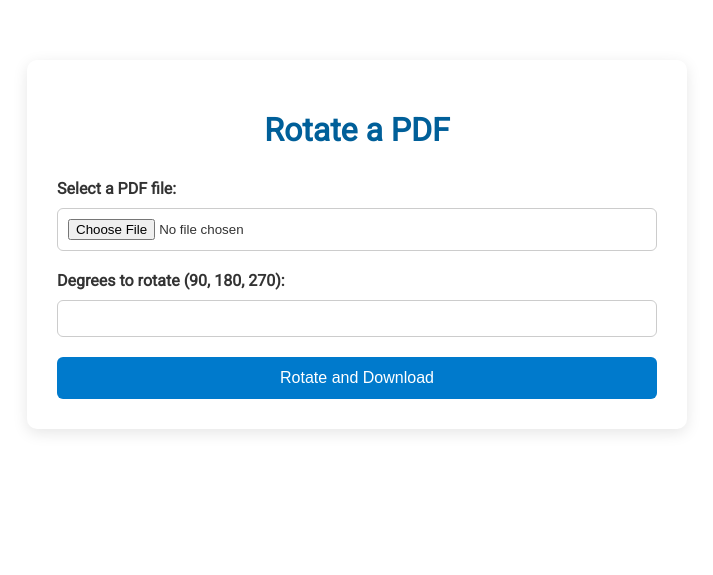
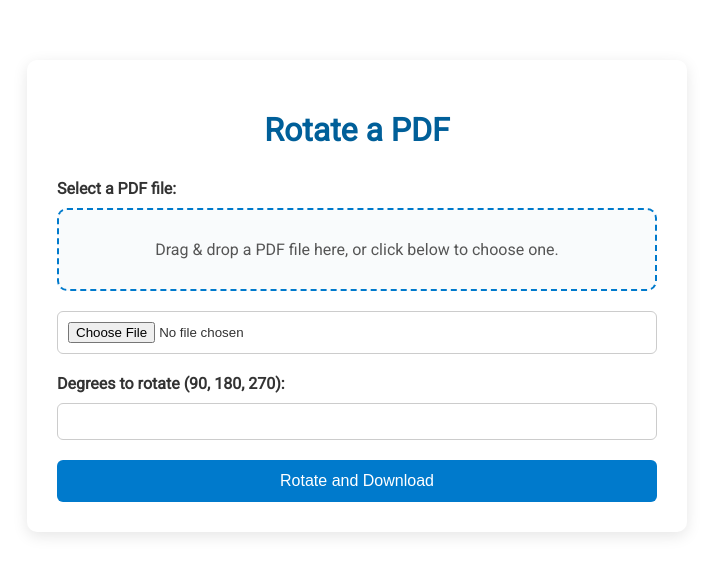
Before and after one commit to dmeislish/pdf_rotator, a Flask app: page / in a window 1280 px wide. Shown: the top 575 px of the page, without its empty margins (283-996 px from the left). Run offline with Flask 3, Linux system fonts and the light colour scheme.

Commit message:
Update index.html

```diff
--- a/templates/index.html
+++ b/templates/index.html
@@ -10,7 +10,6 @@
       window.dataLayer = window.dataLayer || [];
       function gtag(){dataLayer.push(arguments);}
       gtag('js', new Date());
-
       gtag('config', 'G-NNRBCX583K');
     </script>
 
@@ -50,6 +49,21 @@
             box-sizing: border-box;
         }
 
+        #drop-area {
+            border: 2px dashed #007acc;
+            padding: 30px;
+            text-align: center;
+            color: #555;
+            margin-bottom: 20px;
+            border-radius: 10px;
+            background-color: #f9fbfc;
+        }
+
+        #drop-area.highlight {
+            border-color: #005fa3;
+            background-color: #e6f2fb;
+        }
+
         button {
             background-color: #007acc;
             color: white;
@@ -68,14 +82,51 @@
 </head>
 <body>
     <h1>Rotate a PDF</h1>
-    <form action="/rotate" method="post" enctype="multipart/form-data">
+    <form id="upload-form" action="/rotate" method="post" enctype="multipart/form-data">
         <label>Select a PDF file:</label>
-        <input type="file" name="pdf_file" accept="application/pdf" required>
+        <div id="drop-area">
+            Drag & drop a PDF file here, or click below to choose one.
+        </div>
+        <input type="file" id="fileElem" name="pdf_file" accept="application/pdf" required>
 
         <label>Degrees to rotate (90, 180, 270):</label>
         <input type="number" name="degrees" required>
 
         <button type="submit">Rotate and Download</button>
     </form>
+
+    <script>
+        const dropArea = document.getElementById("drop-area");
+        const fileInput = document.getElementById("fileElem");
+
+        ["dragenter", "dragover", "dragleave", "drop"].forEach(eventName => {
+            dropArea.addEventListener(eventName, preventDefaults, false);
+        });
+
+        function preventDefaults(e) {
+            e.preventDefault();
+            e.stopPropagation();
+        }
+
+        ["dragenter", "dragover"].forEach(eventName => {
+            dropArea.classList.add("highlight");
+        });
+
+        ["dragleave", "drop"].forEach(eventName => {
+            dropArea.classList.remove("highlight");
+        });
+
+        dropArea.addEventListener("drop", handleDrop, false);
+
+        function handleDrop(e) {
+            const dt = e.dataTransfer;
+            const files = dt.files;
+            if (files.length > 0 && files[0].type === "application/pdf") {
+                fileInput.files = files;
+            } else {
+                alert("Please drop a valid PDF file.");
+            }
+        }
+    </script>
 </body>
 </html>
```
Lines whose indentation alone changed are shown as unchanged.
